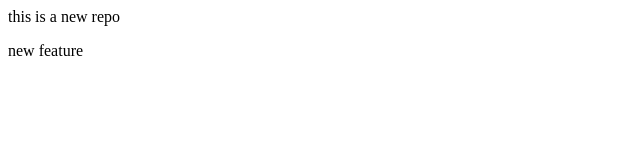
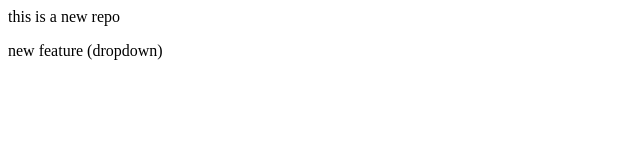
Before and after one commit to AshuuRwt/localrepo, a plain HTML site: page index.html in a window 1280 px wide. Shown: the full height of the page, 0-640 px from the left. Drawn offline with Linux system fonts and the light colour scheme.

Commit message:
add drop

```diff
--- a/index.html
+++ b/index.html
@@ -1,3 +1,3 @@
 <p> this is a new repo
 </p>
-<p>new feature</p>
+<p>new feature  (dropdown)</p>
```
